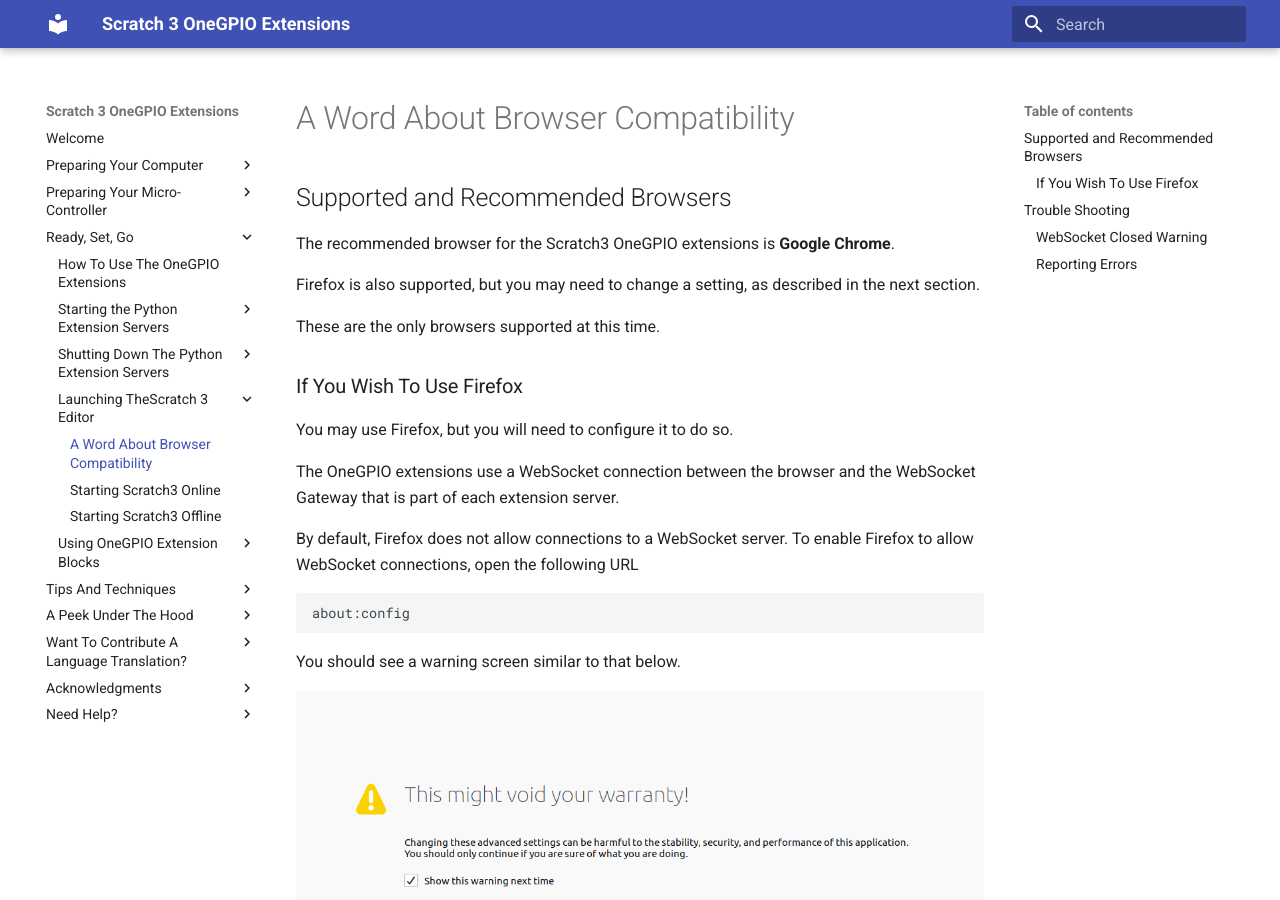
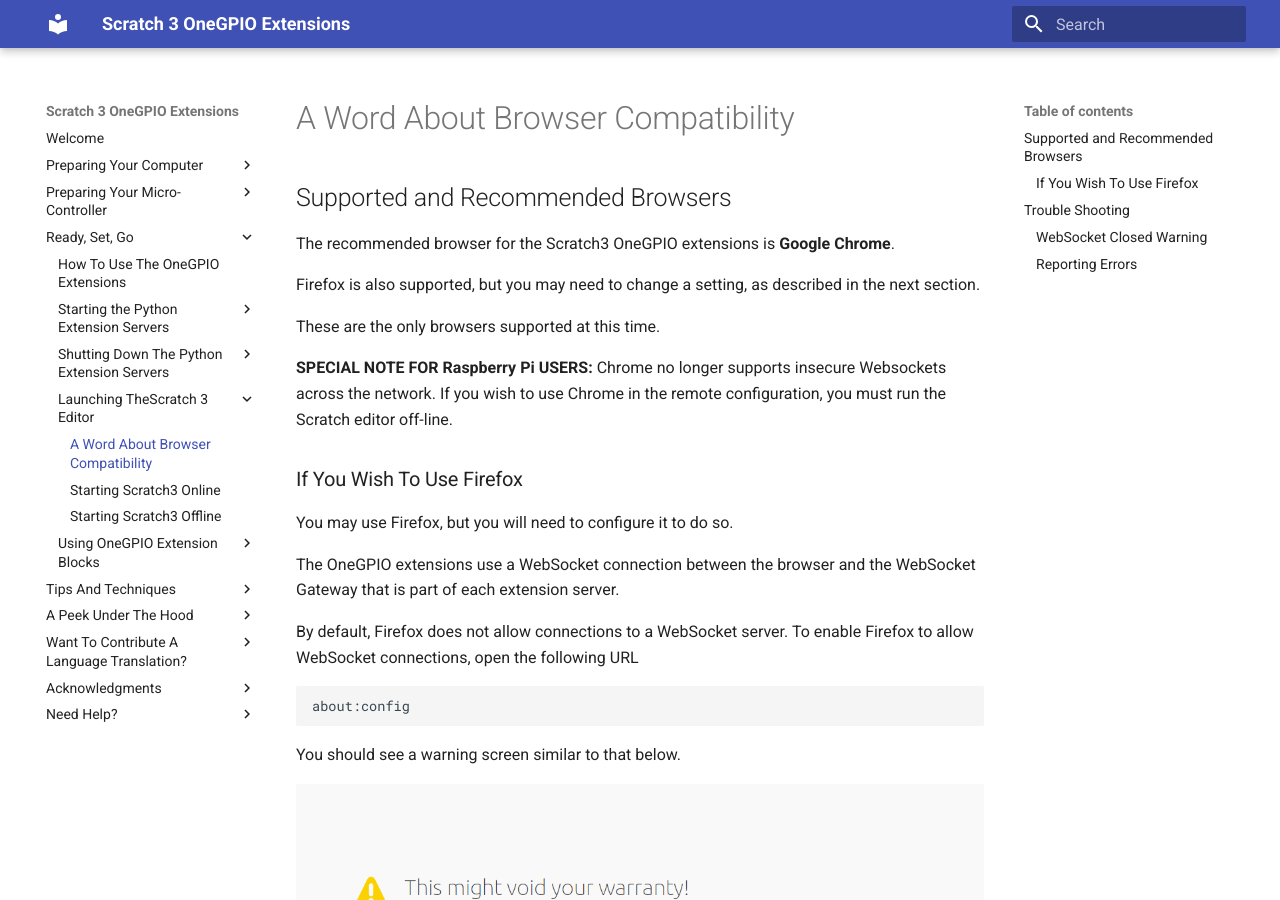
Before and after one commit to MrYsLab/s3-extend, an MkDocs documentation site: the page built from docs/browsers.md, in a window 1280 px wide and 900 px high. Built offline with MkDocs 1.6.1 and Material for MkDocs 9.7.7, drawn with Linux system fonts in a browser that asks for light colours.

Commit message:
Running remote RPi

```diff
--- a/docs/browsers.md
+++ b/docs/browsers.md
@@ -6,6 +6,10 @@
 the next section.
 
 These are the only browsers supported at this time.
+
+**SPECIAL NOTE FOR  Raspberry Pi USERS:** Chrome no longer supports insecure
+Websockets across the network. If you wish to use Chrome in the remote configuration,
+you must run the Scratch editor off-line.
 
 ### If You Wish To Use Firefox
 You may use Firefox, but you will need to configure it to do so.
```
Also changed, not shown: docs/index.md (+2 -1 lines).
